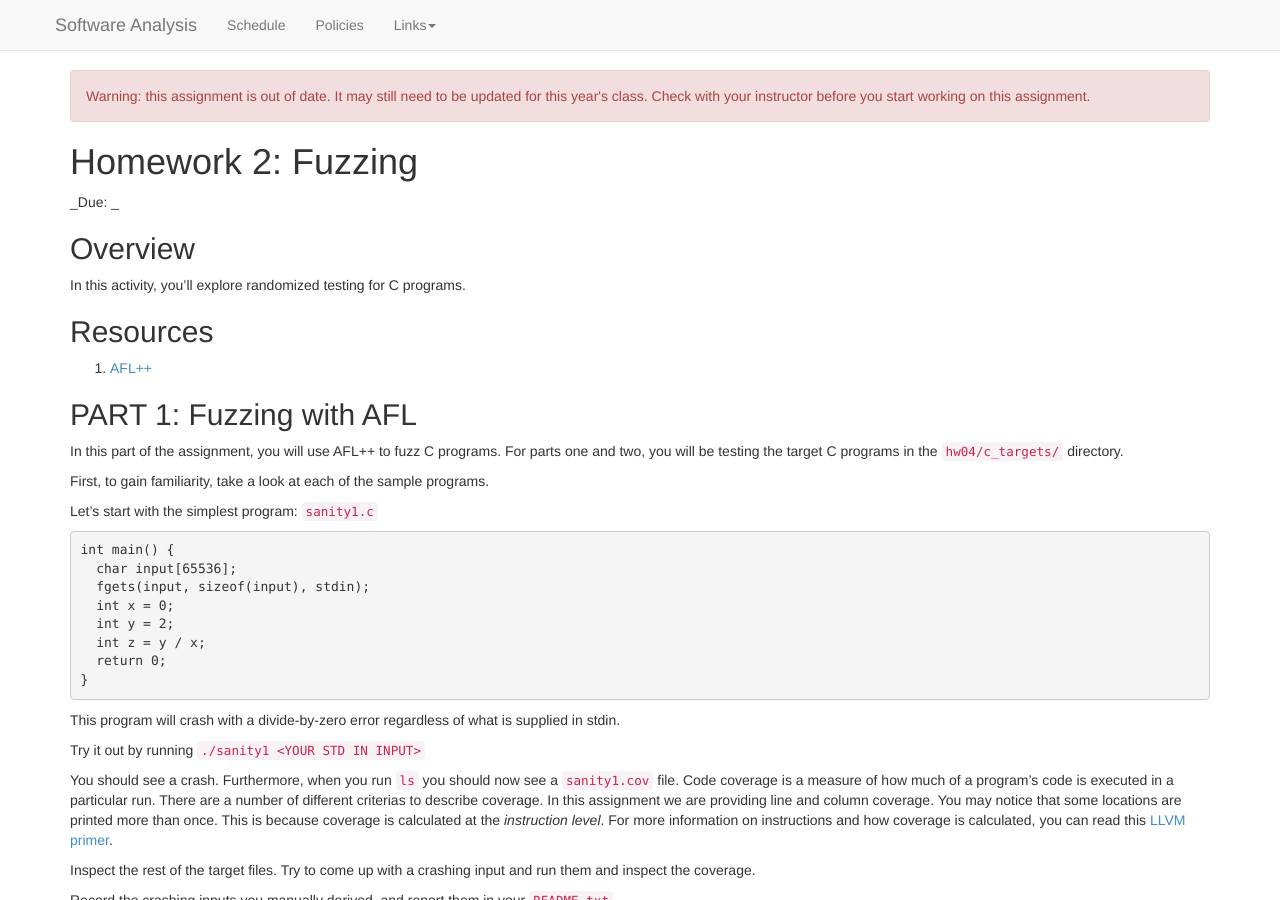
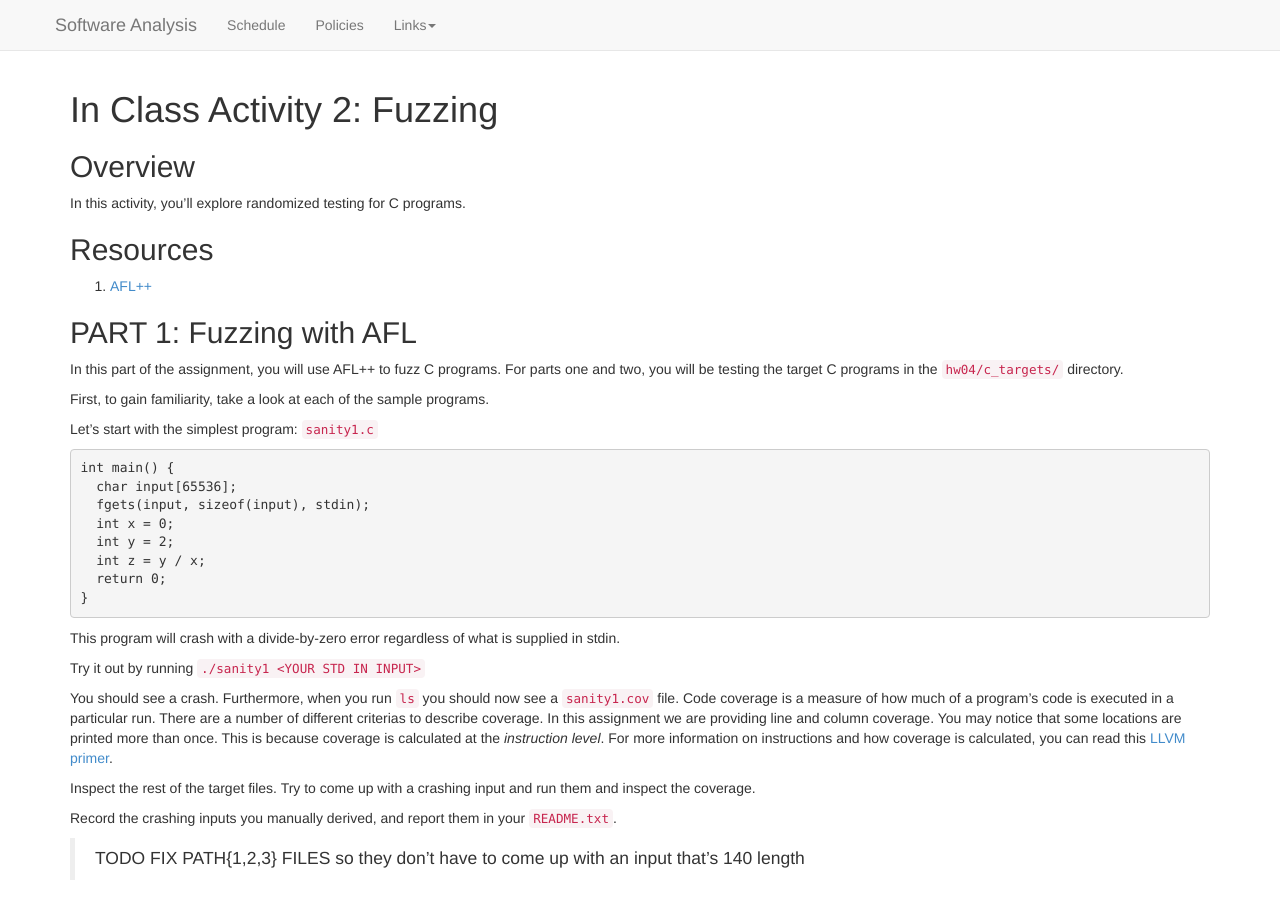
Before and after one commit to bmc-cs-software-analysis/383, a Jekyll site: the page built from activity.md, in a window 1280 px wide and 900 px high. Built offline with Jekyll 4.4.1, drawn with Linux system fonts in a browser that asks for light colours; nearby versions of some CDN libraries.

Commit message:
AFL activity

```diff
--- a/activity.md
+++ b/activity.md
@@ -1,57 +1,14 @@
 ---
 layout: default
 title: Fuzzing
-type: Homework
+type: In Class Activity
 number: 02
 release_date: 2025-03-04
 ---
 
-<!-- Check whether the assignment is ready to release -->
-{% capture today %}{{'now' | date: '%s'}}{% endcapture %}
-{% capture release_date %}{{page.release_date | date: '%s'}}{% endcapture %}
-{% if release_date > today %}
-<div class="alert alert-danger">
-Warning: this assignment is out of date.  It may still need to be updated for this year's class.  Check with your instructor before you start working on this assignment.
-</div>
-{% endif %}
-<!-- End of check whether the assignment is up to date -->
-
-
-<!-- Check whether the assignment is up to date -->
-{% capture this_year %}{{'now' | date: '%Y'}}{% endcapture %}
-{% capture due_year %}{{page.due_date | date: '%Y'}}{% endcapture %}
-{% if this_year != due_year %}
-<div class="alert alert-danger">
-Warning: this assignment is out of date.  It may still need to be updated for this year's class.  Check with your instructor before you start working on this assignment.
-</div>
-{% endif %}
-<!-- End of check whether the assignment is up to date -->
-
-
-
-{% if page.materials %}
-<div class="alert alert-info">
-You can download the materials for this assignment here:
-<ul>
-{% for item in page.materials %}
-<li><a href="{{item.url}}">{{ item.name }}</a></li>
-{% endfor %}
-</ul>
-
-
-<i>Remember to make a copy of the notebook into your own Drive by choosing “Save a Copy in Drive” from Colab’s “File” menu.</i>
-
-</div>
-{% endif %}
-
-
-
-
-
 {{page.type}} {{page.number}}: {{page.title}}
 =============================================================
 
-_Due: {{page.due_date}}_
 
 ## Overview
 
```
